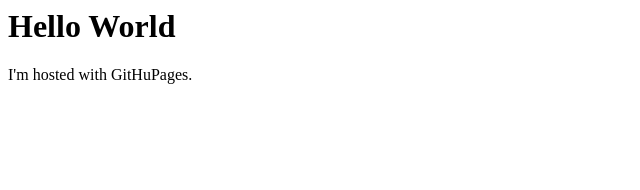
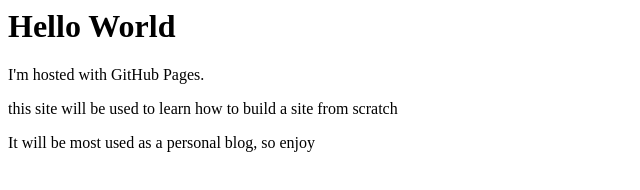
Before and after one commit to elevencap/elevencap.github.io, a plain HTML site: page index.html in a window 1280 px wide. Shown: the whole page, without its empty margins (0-640 px from the left). Drawn offline with Linux system fonts and the light colour scheme.

Commit message:
Update index.html

```diff
--- a/index.html
+++ b/index.html
@@ -1,6 +1,8 @@
 <html>
 <body>
 <h1>Hello World</h1>
-  <p>I'm hosted with GitHuPages.</p>
+  <p>I'm hosted with GitHub Pages.</p>
+  <p>this site will be used to learn how to build a site from scratch</p>
+  <p>It will be most used as a personal blog, so enjoy</p>
 </body>
 </html>
```
